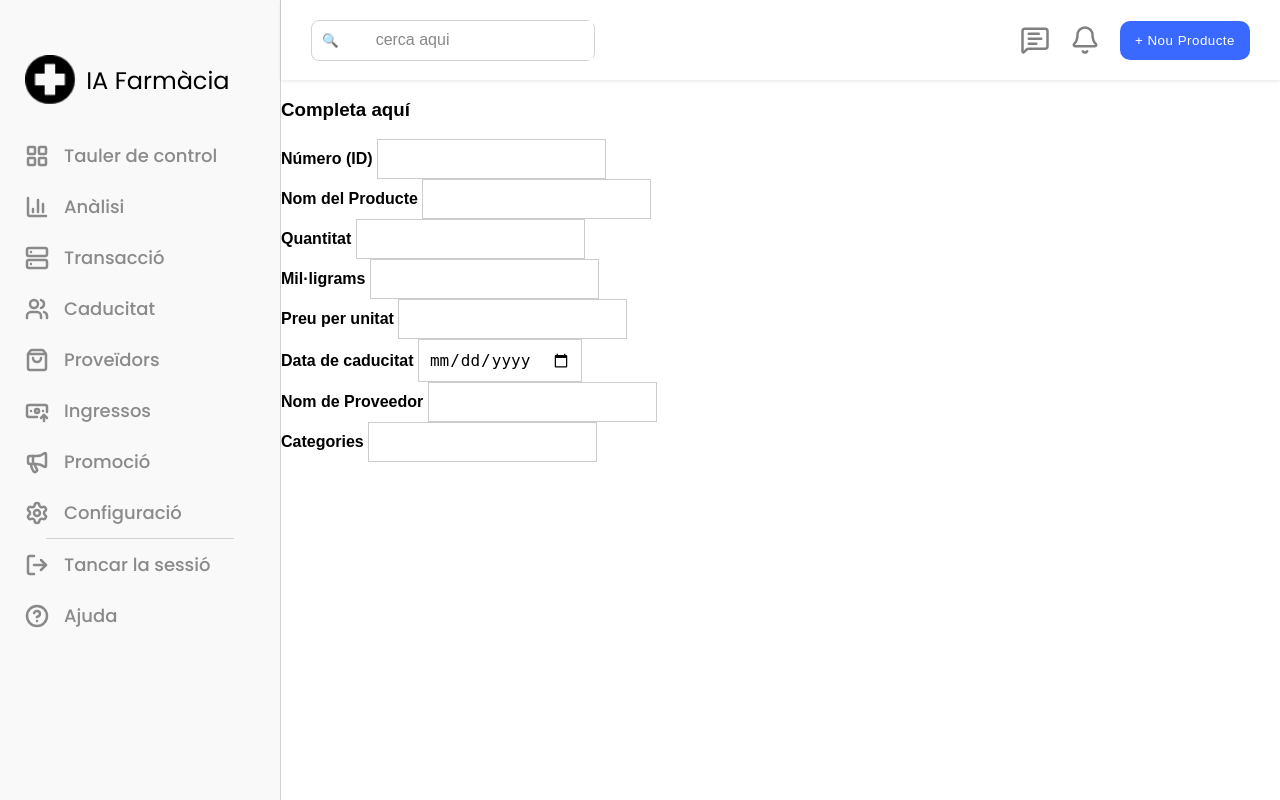
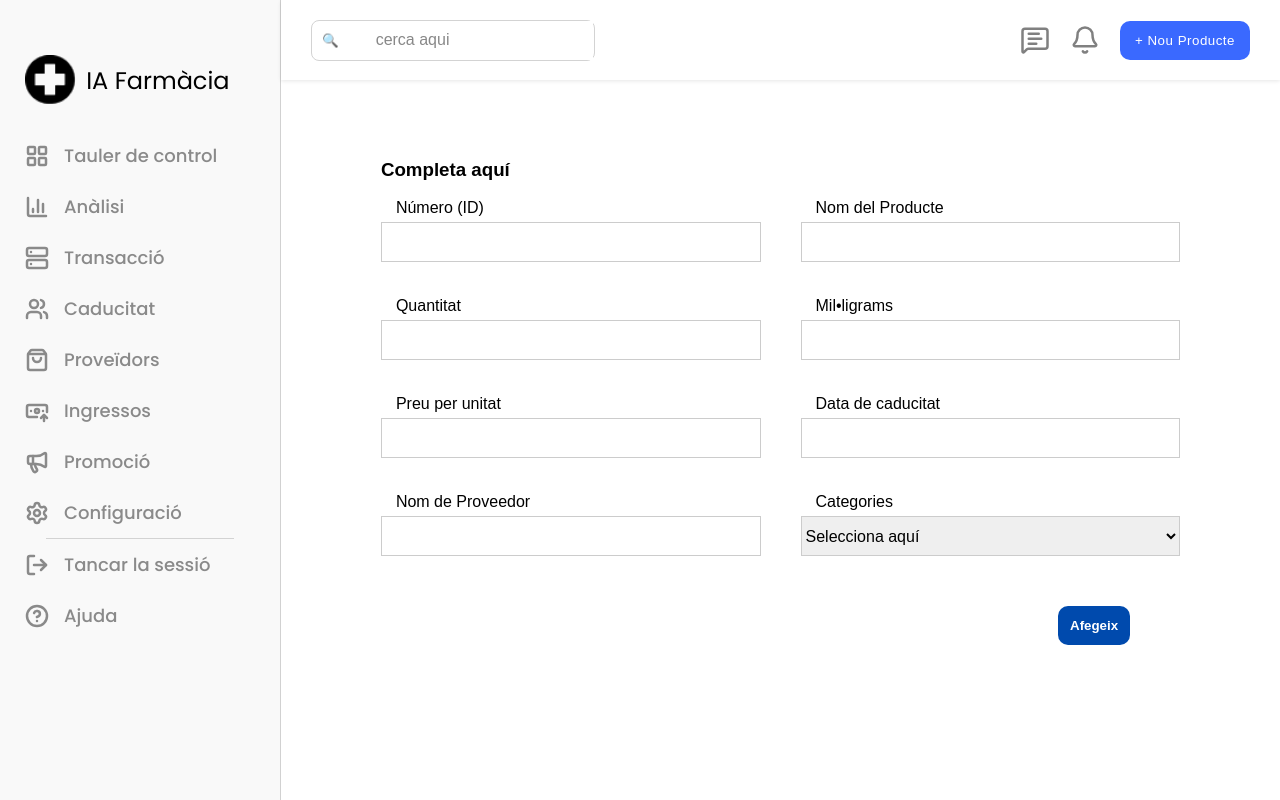
Before and after one commit to GavinCartier/pharmaceutical-ai, a Flask app: page /newproduct in a window 1280 px wide. Run offline with Flask 3, Linux system fonts and the light colour scheme; some libraries are stand-ins or nearby versions.

Commit message:
finishing new product page

```diff
--- a/static/css/dashboard.css
+++ b/static/css/dashboard.css
@@ -142,9 +142,6 @@ canvas#myChart {
         flex-direction: column;
     }
 
-    .dashboard-part {
-    }
-
     section {
         width: 600px;
         justify-self: center;
--- /dev/null
+++ b/static/css/newproduct.css
@@ -0,0 +1,64 @@
+.form-container {
+  display: flex;
+  justify-content: center; /* Center horizontally */
+  align-items: center;     /* Optional: center vertically */
+  max-height: 70vh;
+}
+
+.form-grid {
+    display: grid;
+    grid-template-columns: 1fr 1fr;
+    gap: 20px 40px;
+    width: 100%;
+    justify-self: center;
+    padding: 0 10%;
+    box-sizing: border-box;
+    overflow-y: auto;
+
+  }
+
+  .form-group {
+    display: flex;
+    flex-direction: column;
+    text-align: left;
+    margin-bottom: 15px;
+  }
+
+  .form-group label {
+    margin-bottom: 5px;
+    margin-left: 15px;
+    font-weight:normal;
+  }
+
+  .form-group select {
+    height: 100%;
+    border: 1px solid #ccc;
+    font-size: 16px;
+  }
+
+  .button-wrapper {
+  display: flex;
+  justify-content: right;  /* Pushes button to the right */
+  margin-top: 20px;
+  width: 100%;
+
+    }
+
+.button-wrapper button {
+    background-color: #004aad;
+    color: white;
+    border-radius: 10px;
+    margin-right: 15%;
+}
+
+  h3 {
+    margin-left: 10%;
+    font-weight: 550;
+  }
+
+@media screen and (max-width: 900px) {
+    .form-grid {
+        grid-template-columns: 1fr;
+
+    }
+}
--- a/templates/components/newproduct.html
+++ b/templates/components/newproduct.html
@@ -4,6 +4,7 @@
     <meta charset="UTF-8">
     <title>IA FARMACIA</title>
     <link rel="stylesheet" href="{{ url_for('static', filename='css/styles.css') }}">
+    <link rel="stylesheet" href="{{ url_for('static', filename='css/newproduct.css') }}">
     <link href="https://fonts.googleapis.com/css2?family=Poppins:wght@300;400;500;600;700&display=swap" rel="stylesheet">
     <form action="http://localhost:5000/submit" method="post"></form>
     <style>
@@ -15,49 +16,51 @@
       {% include 'components/sidebar.html' %}
       <div class="main-content">
         {% include 'components/header.html' %}
-        <div>
+        <div style="margin-top: 60px;">
             <h3>Completa aquí</h3>
-            <form>
-                <div class="row">
-                    <!-- Left column -->
-                    <div class="col-md-6">
-                        <div class="mb-3">
-                            <label for="id" class="form-label">Número (ID)</label>
-                            <input type="text" class="form-control" id="id">
-                        </div>
-                        <div class="mb-3">
-                            <label for="nom" class="form-label">Nom del Producte</label>
-                            <input type="text" class="form-control" id="nom">
-                        </div>
-                        <div class="mb-3">
-                            <label for="quantitat" class="form-label">Quantitat</label>
-                            <input type="number" class="form-control" id="quantitat">
-                        </div>
-                        <div class="mb-3">
-                            <label for="mg" class="form-label">Mil·ligrams</label>
-                            <input type="text" class="form-control" id="mg">
-                        </div>
+            <form class="form-container">
+                <div class="form-grid">
+                    <div class="form-group">
+                        <label for="nom">Número (ID)</label>
+                        <input type="ID" id="nom" name="nom" required />
                     </div>
+                    <div class="form-group">
+                        <label for="nom">Nom del Producte</label>
+                        <input type="text" id="cognom" name="cognom" required />
+                    </div>
+                    <div class="form-group">
+                        <label for="1uantitat">Quantitat</label>
+                        <input type="text" id="farmacia" name="farmacia" required />
+                    </div>
+                    <div class="form-group">
+                        <label for="mil•ligrams">Mil•ligrams</label>
+                        <input type="text" id="ubicacio" name="ubicacio" required />
+                    </div>
+                    <div class="form-group">
+                        <label for="preu per unitat">Preu per unitat</label>
+                        <input type="text" id="email" name="email" required />
+                    </div>
+                    <div class="form-group">
+                        <label for="data de caducitat">Data de caducitat</label>
+                        <input type="text" id="password" name="password" required />
+                    </div>
+                    <div class="form-group">
+                        <label for="nom de proveedor">Nom de Proveedor</label>
+                        <input type="text" id="password" name="password" required />
+                    </div>
+                    <div class="form-group">
+                        <label for="category">Categories</label>
+                        <select id="category" name="category">
+                            <option selected disabled>Selecciona aquí</option>
+                            <option value="cap">Cap</option>
+                            <option value="peu">Peu</option>
+                            <option value="intestins">Intestins</option>
+                        </select>
+                    </div>
+                </div>
 
-                    <!-- Right column -->
-                    <div class="col-md-6">
-                        <div class="mb-3">
-                            <label for="preu" class="form-label">Preu per unitat</label>
-                            <input type="text" class="form-control" id="preu">
-                        </div>
-                        <div class="mb-3">
-                            <label for="data" class="form-label">Data de caducitat</label>
-                            <input type="date" class="form-control" id="data">
-                        </div>
-                        <div class="mb-3">
-                            <label for="proveedor" class="form-label">Nom de Proveedor</label>
-                            <input type="text" class="form-control" id="proveedor">
-                        </div>
-                        <div class="mb-3">
-                            <label for="categories" class="form-label">Categories</label>
-                            <input type="text" class="form-control" id="categories">
-                        </div>
-                    </div>
+                <div class="button-wrapper">
+                    <button type="submit">Afegeix</button>
                 </div>
             </form>
         </div>
```
